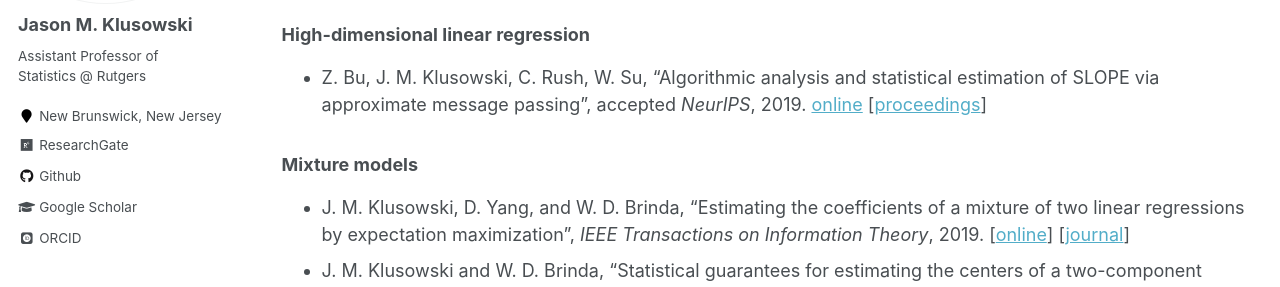
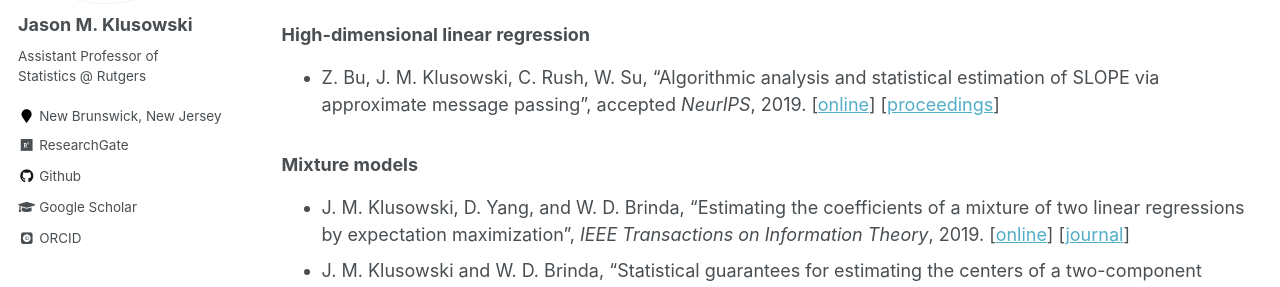
Before and after one commit to jasonklusowski/jasonklusowski.github.io, a Jekyll site: the page built from _pages/publications.md, in a window 1280 px wide and 900 px high, scrolled down 521 px. Shown: the part 166-453 px from the top of the window. Built offline with Jekyll 4.4.1, drawn with Linux system fonts in a browser that asks for light colours; some web fonts are replaced; formulas are drawn with MathJax 3.

```diff
--- a/_pages/publications.md
+++ b/_pages/publications.md
@@ -21,7 +21,7 @@ You can also find my articles on my [Google Scholar profile](https://scholar.goo
 
 ### High-dimensional linear regression
 
-* Z. Bu, J. M. Klusowski, C. Rush, W. Su, "Algorithmic analysis and statistical estimation of SLOPE via approximate message passing", accepted _NeurIPS_, 2019. [online](https://arxiv.org/pdf/1907.07502.pdf) [[proceedings](http://papers.neurips.cc/paper/9134-algorithmic-analysis-and-statistical-estimation-of-slope-via-approximate-message-passing)]
+* Z. Bu, J. M. Klusowski, C. Rush, W. Su, "Algorithmic analysis and statistical estimation of SLOPE via approximate message passing", accepted _NeurIPS_, 2019. [[online](https://arxiv.org/pdf/1907.07502.pdf)] [[proceedings](http://papers.neurips.cc/paper/9134-algorithmic-analysis-and-statistical-estimation-of-slope-via-approximate-message-passing)]
 
 ### Mixture models
 
```
